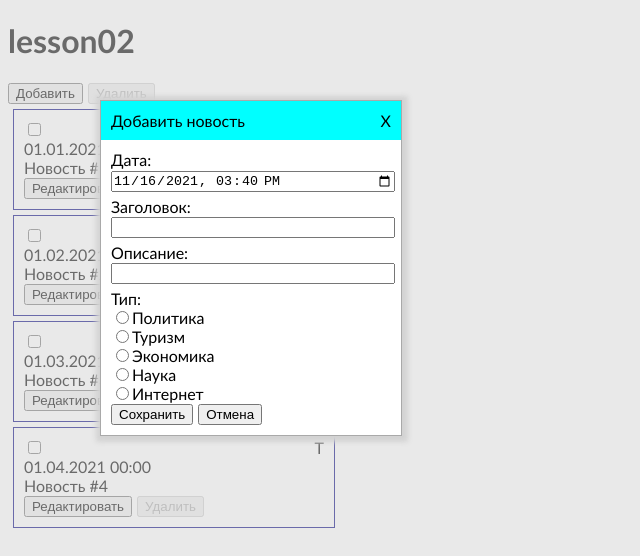
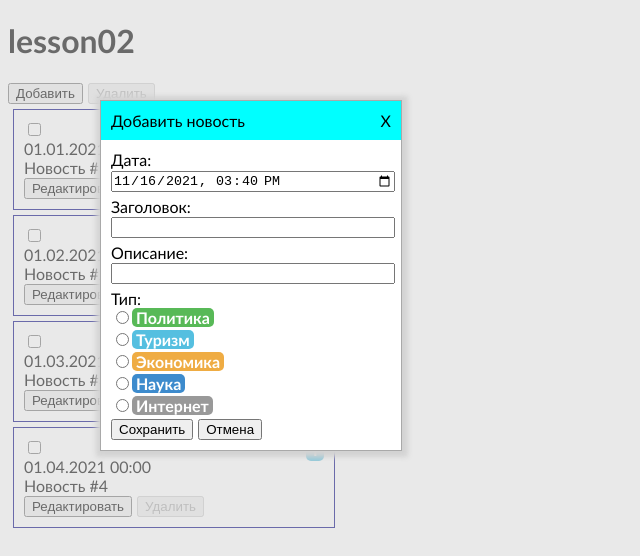
Before and after one commit to ParmaAngularCourse/parma-angular-course, an Angular app in the folder lesson01/: page / in a window 1280 px wide. Both pictures are taken after a click on the button "Добавить". Shown: the top 556 px of the page, without its empty margins (0-640 px from the left). Built offline with nearby package versions, Linux system fonts and the light colour scheme.

Commit message:
Блок 4 - пункт 1.3

```diff
--- a/lesson01/src/app/app.module.ts
+++ b/lesson01/src/app/app.module.ts
@@ -8,6 +8,7 @@ import { NewsItemModalComponent } from './news/news-item-modal/news-item-modal.c
 import { ContextMenuComponent } from './news/context-menu/context-menu.component';
 import { CapitalizePipe } from './news/capitalize.pipe';
 import { MinitagsPipe } from './news/minitags.pipe';
+import { ColorizedLabelDirective } from './news/colorized-label.directive';
 
 @NgModule({
   declarations: [
@@ -17,7 +18,8 @@ import { MinitagsPipe } from './news/minitags.pipe';
     NewsItemModalComponent,
     ContextMenuComponent,
     CapitalizePipe,
-    MinitagsPipe
+    MinitagsPipe,
+    ColorizedLabelDirective
   ],
   imports: [
     BrowserModule,
--- /dev/null
+++ b/lesson01/src/app/news/colorized-label.directive.ts
@@ -0,0 +1,16 @@
+import {Directive, HostBinding, Input} from '@angular/core';
+
+@Directive({
+  selector: '[appColorizedLabel]'
+})
+export class ColorizedLabelDirective {
+
+  @HostBinding('style.backgroundColor') backColor: string = "white";
+  @Input('appColorizedLabel') color!: string;
+
+  constructor() { }
+
+  ngOnInit(){
+    this.backColor = this.color;
+  }
+}
--- a/lesson01/src/app/news/news-item/news-item.component.css
+++ b/lesson01/src/app/news/news-item/news-item.component.css
@@ -16,4 +16,8 @@
 .tags-span {
   float: right;
   cursor: default;
+  padding: 2px 4px 2px 4px;
+  border-radius: 5px;
+  font-weight: bold;
+  color: white;
 }
--- a/lesson01/src/app/news/news-item/news-item.component.html
+++ b/lesson01/src/app/news/news-item/news-item.component.html
@@ -1,6 +1,6 @@
 <div class="news-item" [ngClass]="this.isActive ? 'active' : ''" >
   <input type="checkbox" [checked]="this.isActive" (change)="checkboxChange($event)" />
-  <span class="tags-span" [title]="this.tag.text">{{this.tag | minitags }}</span>
+  <span class="tags-span" [title]="this.tag.text" [appColorizedLabel]="this.tag.color" >{{this.tag | minitags }}</span>
   <div>{{newsItem.date | date:'dd.MM.yyyy HH:mm'}}</div>
   <div>{{newsItem.head | capitalize}}</div>
   <button (click)="edit()">Редактировать</button>
--- a/lesson01/src/app/news/news.component.css
+++ b/lesson01/src/app/news/news.component.css
@@ -10,3 +10,14 @@ app-news-item-modal input[type=datetime-local]{
 button {
   margin-right: 5px;
 }
+
+.tags {
+  margin-bottom: 3px;
+}
+
+.tags-label{
+  padding: 0px 4px 0px 4px;
+  border-radius: 5px;
+  font-weight: bold;
+  color: white;
+}
--- a/lesson01/src/app/news/news.component.html
+++ b/lesson01/src/app/news/news.component.html
@@ -57,10 +57,10 @@
 <ng-template #inputRadioTemplate let-label = "label" let-list = "list" let-inputValue = "inputValue" let-onChange = "onChange">
   <label>{{label}}:</label>
   <ng-container *ngFor="let tagItem of list">
-    <div>
+    <div class="tags">
       <input type="radio" [id]="tagItem.tag" name="tags" [value]="tagItem.tag"
              [checked]="inputValue == tagItem.tag" #tag (change)="onChange(tag.value)" />
-      <label [for]="tagItem.tag">{{tagItem.text}}</label>
+      <label class="tags-label" [appColorizedLabel]="tagItem.color" [for]="tagItem.tag">{{tagItem.text}}</label>
     </div>
   </ng-container>
 </ng-template>
```
